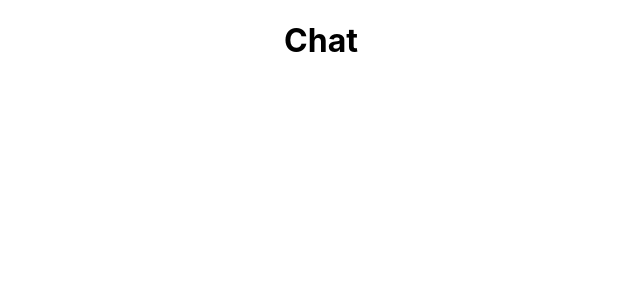
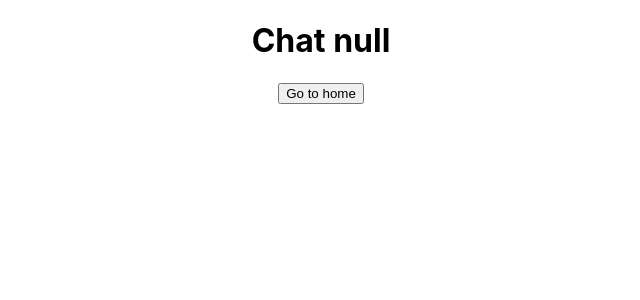
Before and after one commit to jhernandezm-dreamcode/chat-front-react, a React (Create React App) app in the folder client/: page /chat in a window 1280 px wide. Shown: the top 300 px of the page, without its empty margins (319-959 px from the left). Built offline with nearby package versions, Linux system fonts and the light colour scheme.

Commit message:
add chat

```diff
--- a/client/src/components/chat/Chat.js
+++ b/client/src/components/chat/Chat.js
@@ -1,9 +1,15 @@
-import React from "react";
+import React,{ useContext } from "react";
+import { UserContext } from "../../UserContext";
+import { Link } from "react-router-dom";
 
 const Chat = () => {
+  const { user, setUser } = useContext(UserContext);
   return (
     <div>
-      <h1>Chat</h1>
+      <h1>Chat {JSON.stringify(user)}</h1>
+      <Link to={"/"}>
+        <button>Go to home</button>
+      </Link>
     </div>
   );
 };
```
